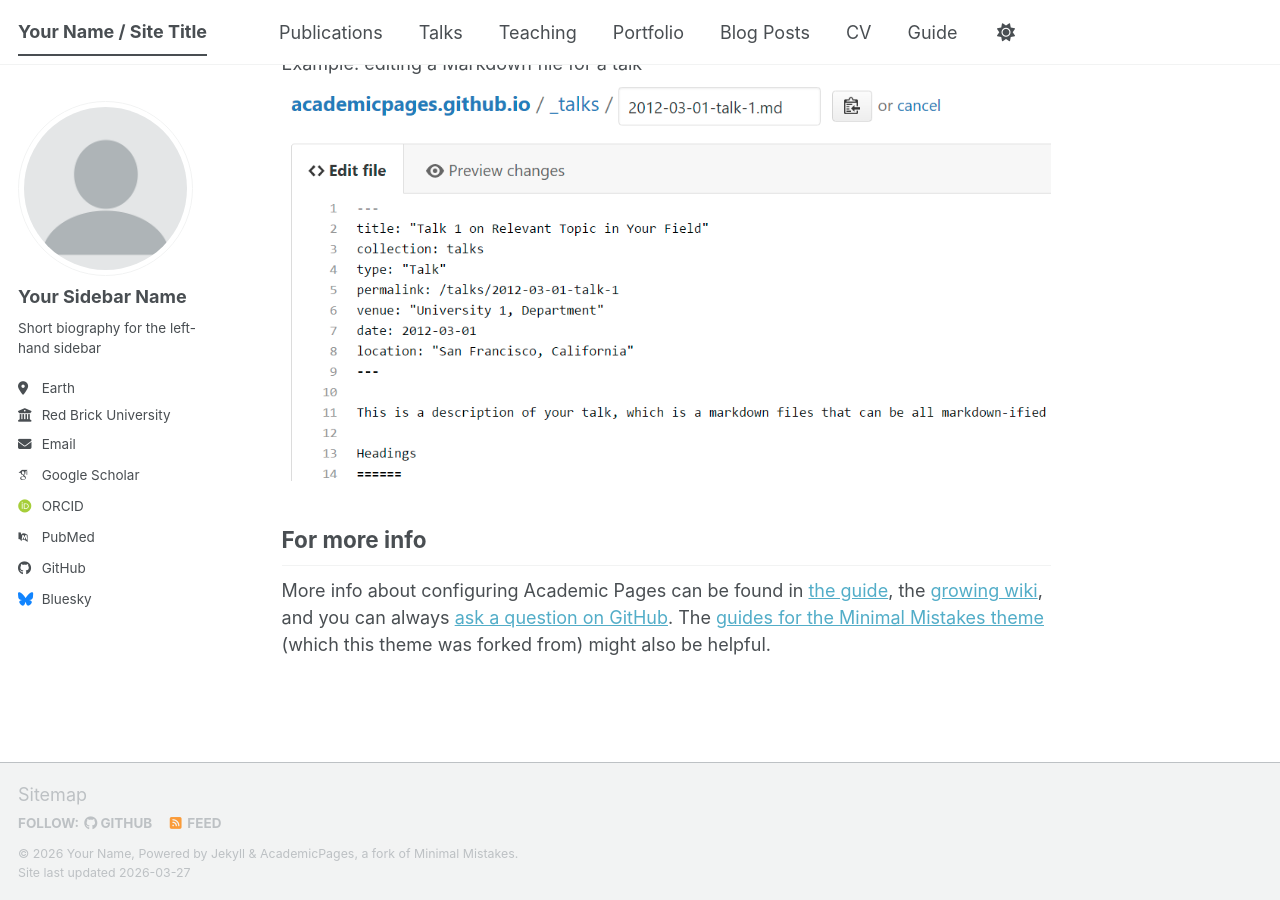
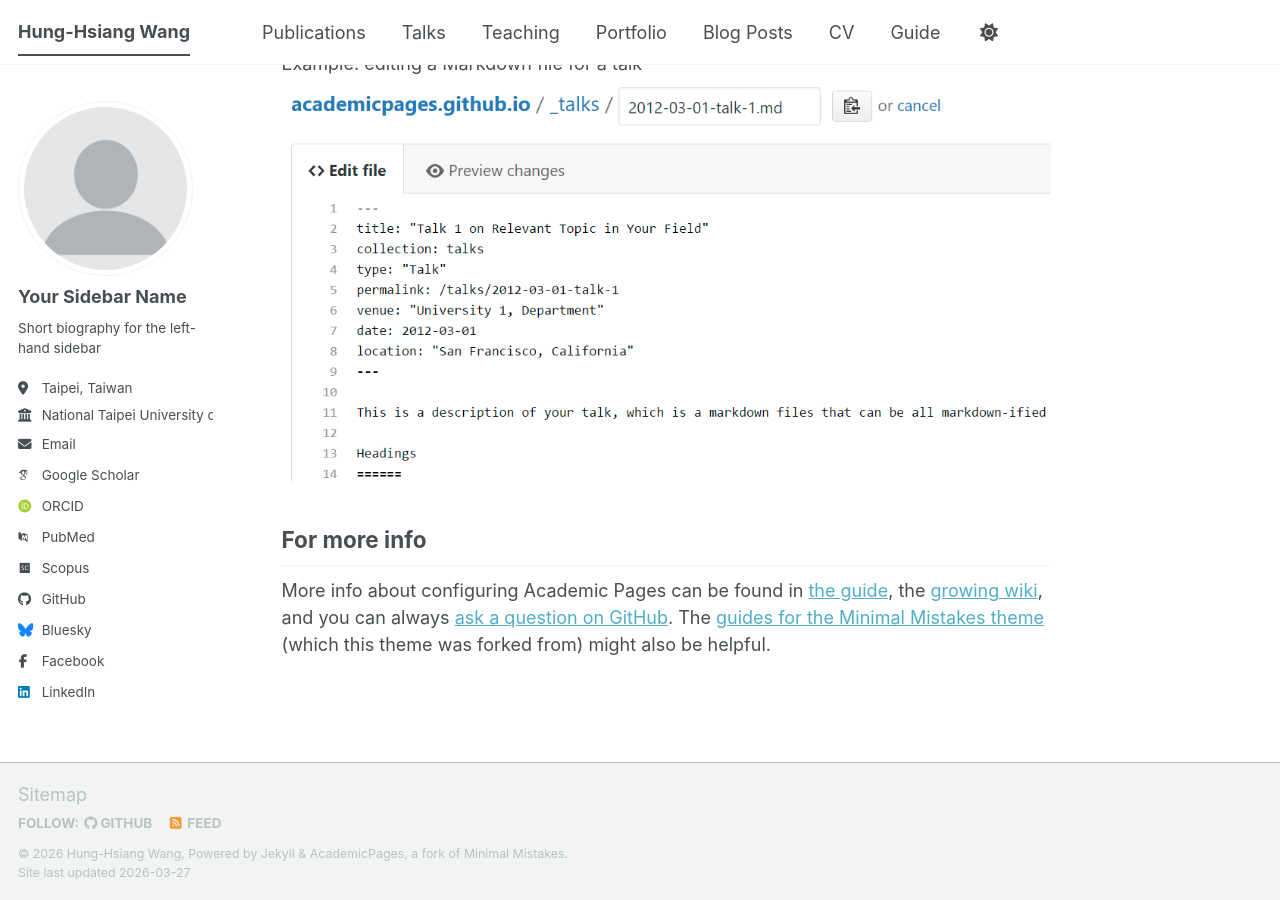
Before and after one commit to wang2804/wang2804.github.io, a Jekyll site: the page built from _pages/about.md, in a window 1280 px wide and 900 px high, scrolled down 2720 px. Built offline with Jekyll 4.4.1, drawn with Linux system fonts in a browser that asks for light colours; some web fonts are replaced; a script bundle is joined from its source files by our own code; library files that are not in the unit come from our copies.

Commit message:
Update personal details in _config.yml
Updated personal information including name, title, location, employer, email, and social media links.

```diff
--- a/_config.yml
+++ b/_config.yml
@@ -9,10 +9,10 @@
 # Basic Site Settings
 locale                   : "en-US"
 site_theme               : "default" # The available themes options are "default", "air", "sunrise", "mint", "dirt" and "contrast"
-title                    : "Your Name / Site Title"
+title                    : "Hung-Hsiang Wang"
 title_separator          : "-"
-name                     : &name "Your Name"
-description              : &description "Your Name's academic portfolio"   # Update this with a general description of your site, this is the default if not overridden by a page
+name                     : &name "Hung-Hsiang Wang"
+description              : &description "Acting Dean, College of Design, National Taipei University of Technology. Research focuses on AI-enhanced industrial design, design education, biomimicry, and human–AI co-creation." # Update this with a general description of your site, this is the default if not overridden by a page
 url                      : "https://wang2804.github.io" # The base hostname & protocol for your site e.g. "https://[your GitHub username].github.io",
                                                            # or if you already have some other page hosted on Github then use "https://[your GitHub username].github.io/[Your Repo Name]"
 baseurl                  : "" # the subpath of your site, e.g. "/blog"
@@ -27,23 +27,23 @@ author:
   name             : "Your Sidebar Name"
   pronouns         : # example: "she/her"
   bio              : "Short biography for the left-hand sidebar"
-  location         : "Earth"
-  employer         : "Red Brick University"
+  location         : "Taipei, Taiwan"
+  employer         : "National Taipei University of Technology"
   uri              : # URL
-  email            : "none@example.org"
+  email            : "wanghh@ntut.edu.tw"
 
   # Academic websites
   academia         : # URL
   arxiv            : # URL - Update with the correct link to your profile
-  googlescholar    : "https://scholar.google.com/citations?user=PS_CX0AAAAAJ"
+  googlescholar    : "https://scholar.google.com.tw/citations?user=p_4hNmEAAAAJ&hl=zh-TW"
   inspire-hep      : # URL
   impactstory      : # URL
-  orcid            : "https://orcid.org/yourorcidurl"
+  orcid            : "https://orcid.org/0000-0001-5224-2675"
   semantic         : # URL
   ssrn             : # URL
   pubmed           : "https://www.ncbi.nlm.nih.gov/pubmed/?term=john+snow"
   researchgate     : # URL
-  scopus           : # URL
+  scopus           : "https://www.scopus.com/authid/detail.uri?authorId=57074269800"
   zotero           : # URL
 
 
@@ -51,14 +51,14 @@ author:
   bitbucket        : # Username - Update with your username on the site
   codepen          : # Username
   dribbble         : # Username
-  github           : "academicpages"
+  github           : "wang2804"
   kaggle           : # Username
   stackoverflow    : # User number or user number and name (i.e., use "1" or "1/jeff-atwood")
 
   # Social media
   artstation       : # Username
   bluesky          : "bsky.app" # Replace this with you Bluesky username
-  facebook         : # Username
+  facebook         : "https://www.facebook.com/wanghh"
   flickr           : # Username
   foursquare       : # Username
   goodreads        : # Username
@@ -66,7 +66,7 @@ author:
   keybase          : # Username
   instagram        : # Username
   lastfm           : # Username
-  linkedin         : # Username
+  linkedin         : "https://www.linkedin.com/in/hung-hsiang-wang-91755945/"
   mastodon         : # URL
   medium           : # URL
   pinterest        : # Username
```
